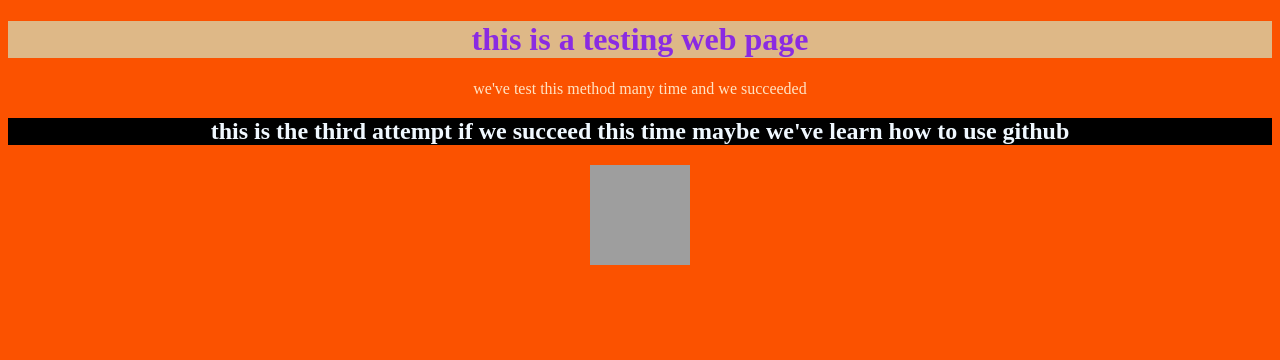
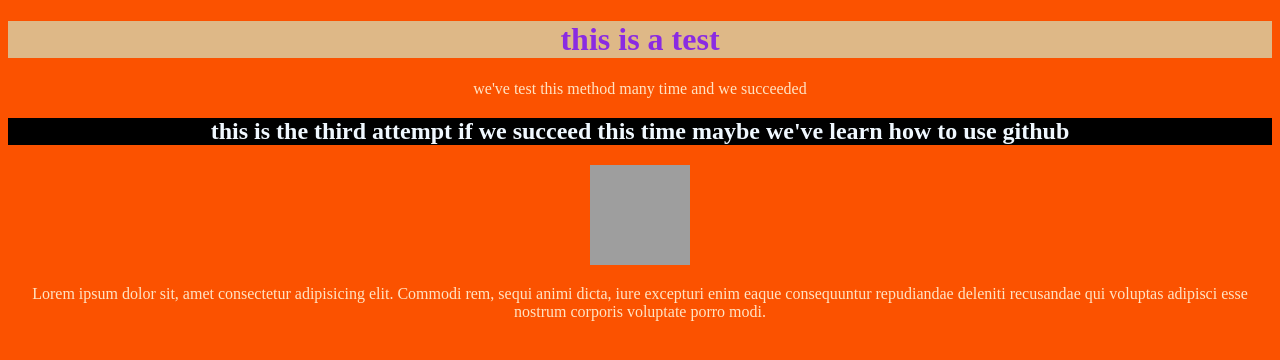
Before and after one commit to imtiazimran/this-is-a-test, a plain HTML site: page index.html in a window 1280 px wide. Drawn offline with Linux system fonts and the light colour scheme; grey boxes are pictures that could not be loaded.

Commit message:
new blog added

```diff
--- a/index.html
+++ b/index.html
@@ -8,9 +8,10 @@
     <link rel="stylesheet" href="style.css">
 </head>
 <body>
-    <h1>this is a testing web page </h1>
+    <h1>this is a test </h1>
     <p>we've test this method many time and we succeeded </p>
     <h2>this is the third attempt if we succeed this time maybe we've learn how to use github</h2>
     <img src="myPhoto.png" alt="">
+    <p>Lorem ipsum dolor sit, amet consectetur adipisicing elit. Commodi rem, sequi animi dicta, iure excepturi enim eaque consequuntur repudiandae deleniti recusandae qui voluptas adipisci esse nostrum corporis voluptate porro modi.</p>
 </body>
 </html>
```
